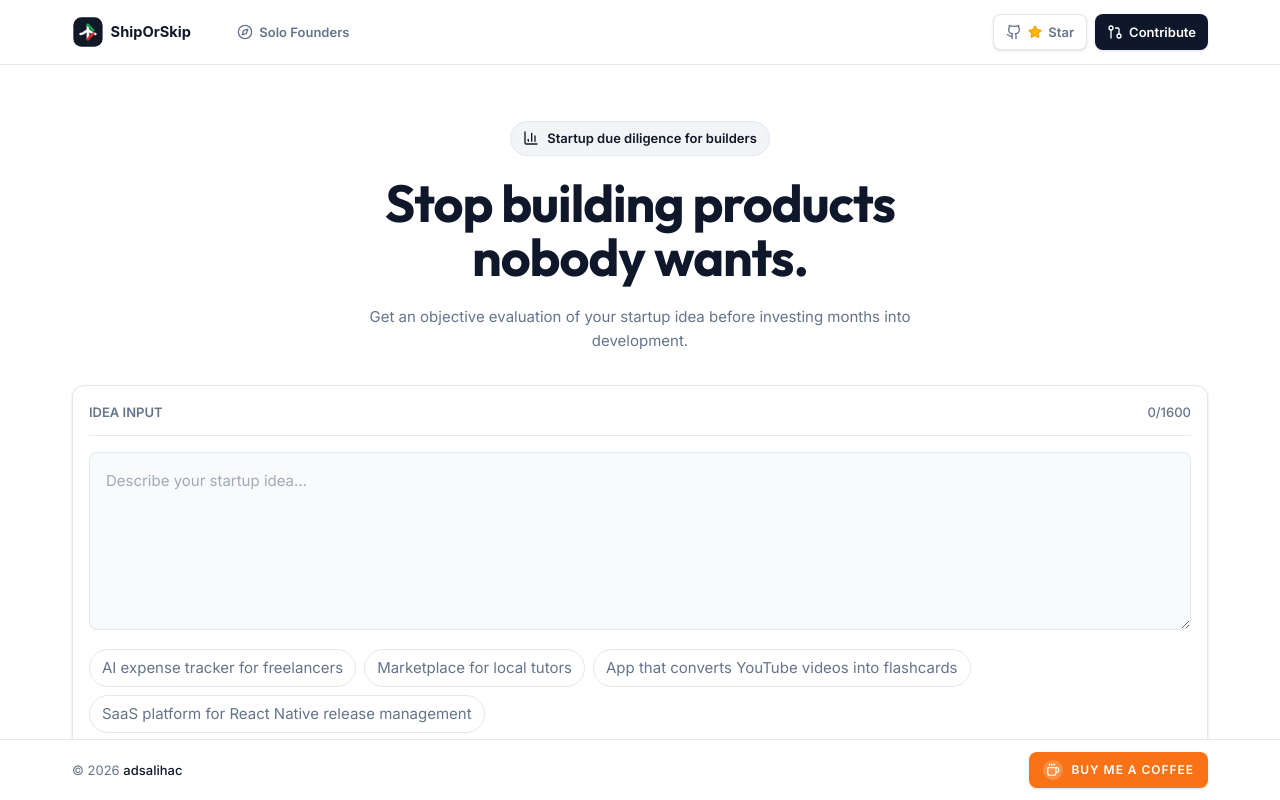
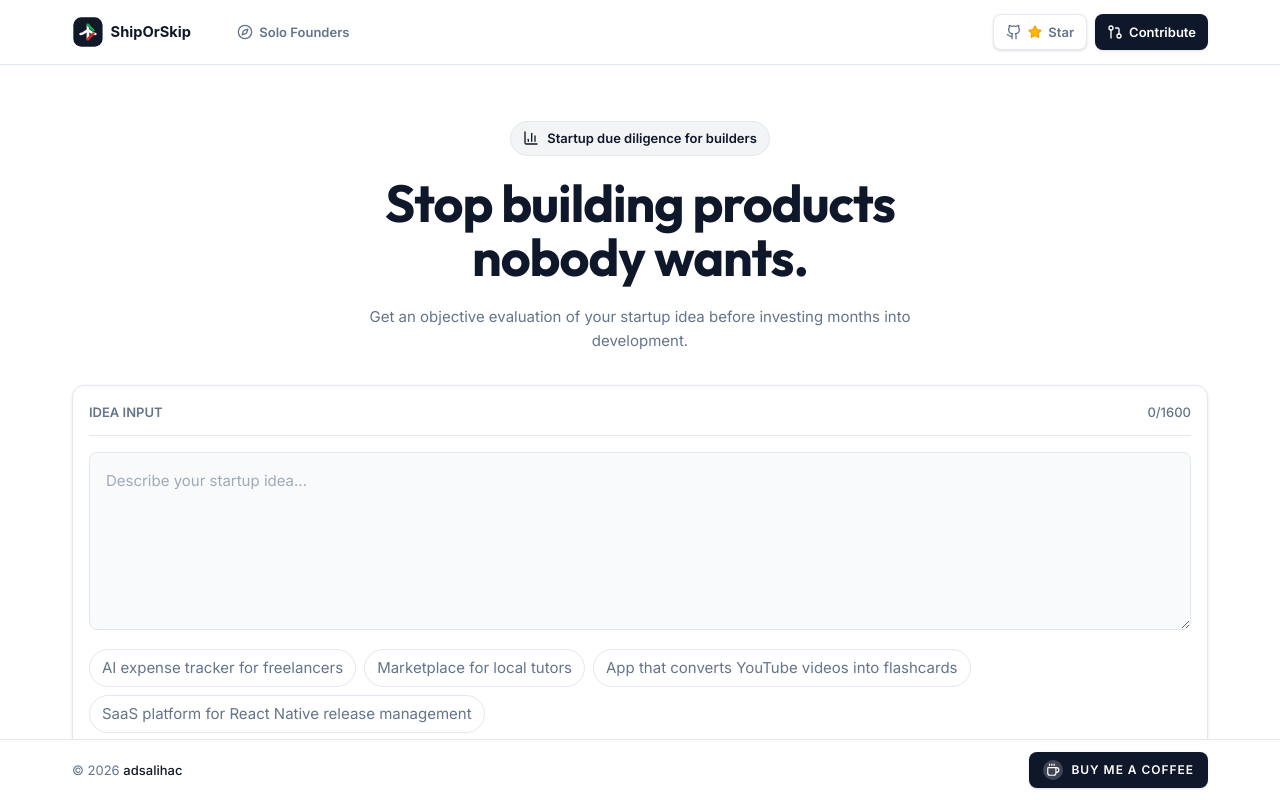
Before and after one commit to adsalihac/ship-or-skip, a Next.js app: page / in a window 1280 px wide. Shown: the top 800 px of the page. Built offline with nearby package versions, Linux system fonts and the light colour scheme; no server answers.

Commit message:
Update button styles for improved visibility and consistency

```diff
--- a/app/layout.tsx
+++ b/app/layout.tsx
@@ -135,7 +135,7 @@ export default function RootLayout({
                 target="_blank"
                 rel="noreferrer"
                 aria-label="Buy me a coffee"
-                className="inline-flex items-center gap-2 rounded-[8px] bg-accent px-3.5 py-2 text-[12px] font-semibold uppercase tracking-[0.08em] text-white shadow-sm transition hover:-translate-y-0.5 hover:bg-accent-dark hover:shadow-md focus-visible:outline focus-visible:outline-2 focus-visible:outline-offset-2 focus-visible:outline-accent"
+                className="inline-flex items-center gap-2 rounded-[8px] bg-foreground px-3.5 py-2 text-[12px] font-semibold uppercase tracking-[0.08em] text-white shadow-sm transition hover:-translate-y-0.5 hover:bg-gray-800 hover:shadow-md focus-visible:outline focus-visible:outline-2 focus-visible:outline-offset-2 focus-visible:outline-foreground"
               >
                 <span className="flex size-5 items-center justify-center rounded-full bg-white/20">
                   <Coffee className="h-3.5 w-3.5" />
```
